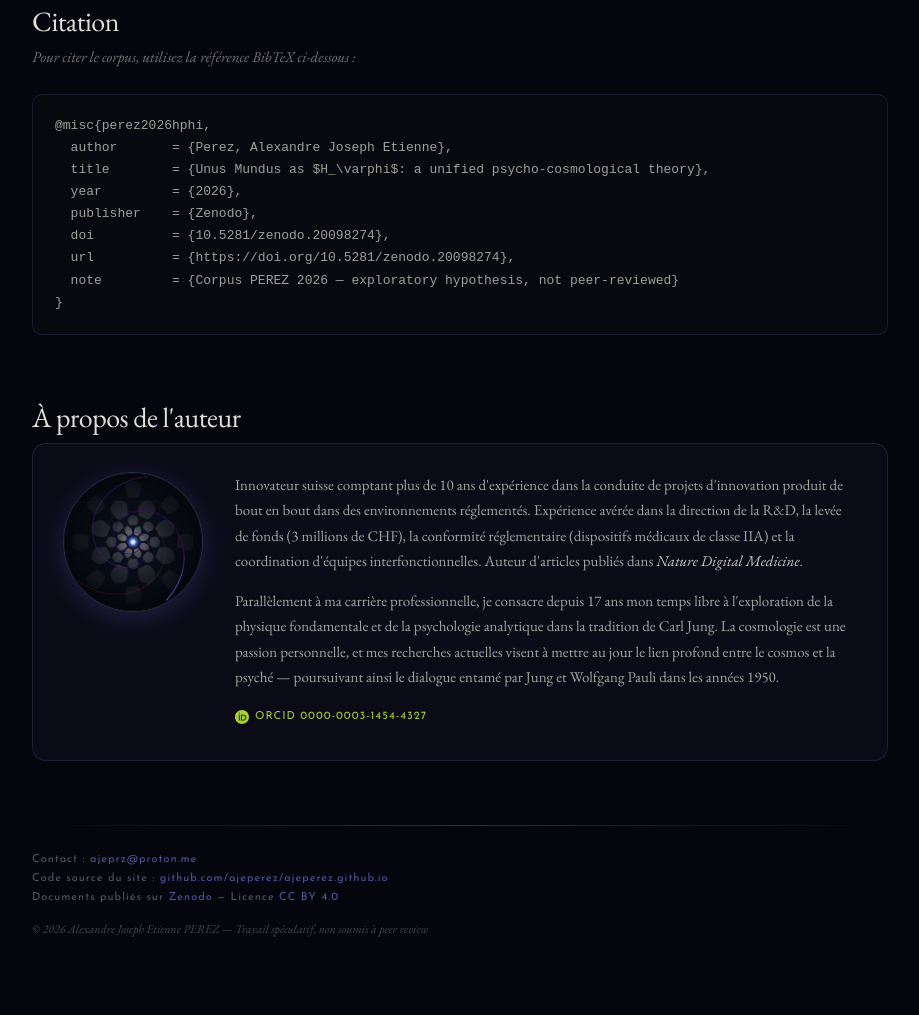
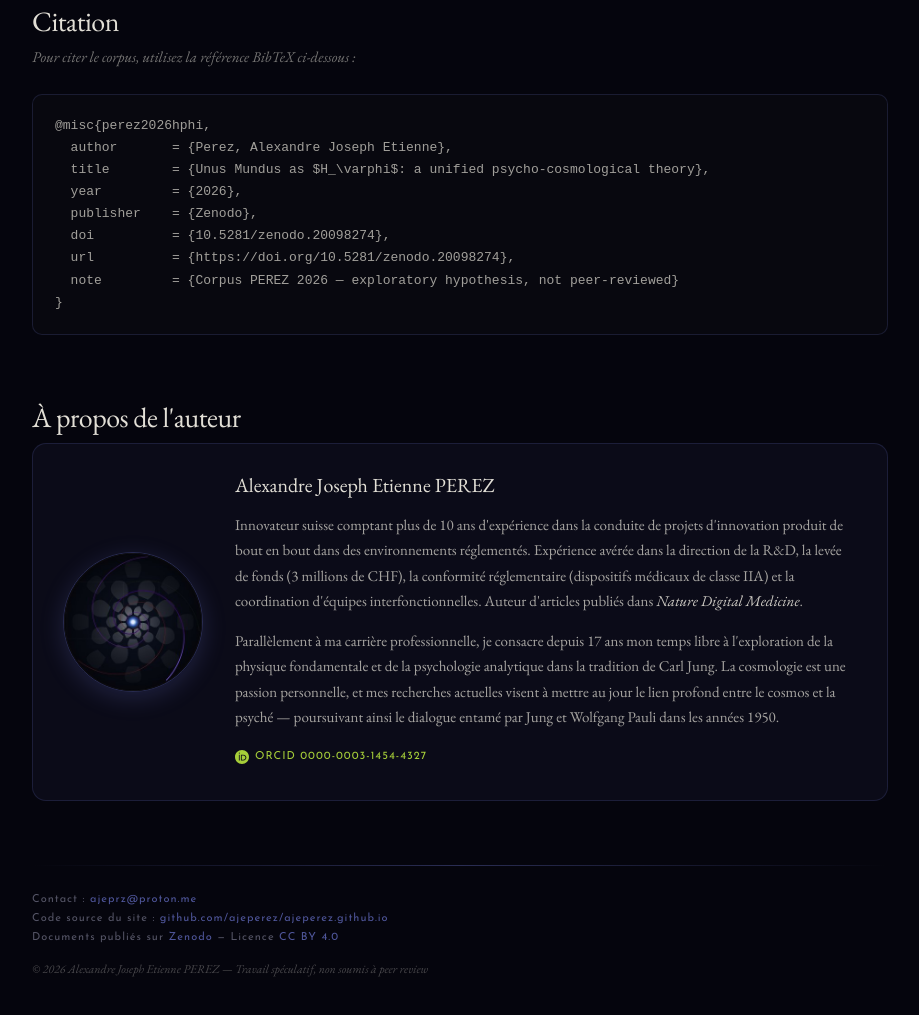
Before and after one commit to ajeperez/ajeperez.github.io, a plain HTML site: page index.html in a window 1280 px wide. Shown: the part 2301-3316 px from the top of the page, without its empty margins (180-1099 px from the left). Drawn offline with nearby package versions, Linux system fonts and the light colour scheme.

Commit message:
Ajout nom en titre de la section À propos

```diff
--- a/assets/css/style.css
+++ b/assets/css/style.css
@@ -433,7 +433,7 @@ a {
 .about-card {
   display: flex;
   gap: 32px;
-  align-items: flex-start;
+  align-items: center;
   background: #0b0b18;
   border: 1px solid rgba(129, 140, 248, 0.15);
   border-radius: 14px;
@@ -463,6 +463,15 @@ a {
   font-size: 15px;
   line-height: 1.7;
   color: rgba(226, 223, 214, 0.72);
+}
+
+.about-name {
+  font-family: 'EB Garamond', serif;
+  font-size: 20px;
+  font-weight: 400;
+  color: #e2dfd6;
+  line-height: 1.3;
+  margin-bottom: 14px;
 }
 
 .about-text p {
--- a/index.html
+++ b/index.html
@@ -266,6 +266,7 @@
         <img src="assets/img/avatar_fibonacci.jpg" alt="Alexandre Joseph Etienne PEREZ" width="140" height="140" loading="lazy">
       </div>
       <div class="about-text">
+        <h3 class="about-name">Alexandre Joseph Etienne PEREZ</h3>
         <p data-fr="Innovateur suisse comptant plus de 10 ans d'expérience dans la conduite de projets d'innovation produit de bout en bout dans des environnements réglementés. Expérience avérée dans la direction de la R&amp;D, la levée de fonds (3 millions de CHF), la conformité réglementaire (dispositifs médicaux de classe IIA) et la coordination d'équipes interfonctionnelles. Auteur d'articles publiés dans &lt;em&gt;Nature Digital Medicine&lt;/em&gt;."
            data-en="Swiss innovator with over 10 years of experience leading end-to-end product innovation projects in regulated environments. Proven track record in R&amp;D leadership, fundraising (CHF 3 million), regulatory compliance (Class IIA medical devices) and cross-functional team coordination. Author of articles published in &lt;em&gt;Nature Digital Medicine&lt;/em&gt;.">
           Innovateur suisse comptant plus de 10 ans d'expérience dans la conduite de projets d'innovation produit de bout en bout dans des environnements réglementés. Expérience avérée dans la direction de la R&amp;D, la levée de fonds (3 millions de CHF), la conformité réglementaire (dispositifs médicaux de classe IIA) et la coordination d'équipes interfonctionnelles. Auteur d'articles publiés dans <em>Nature Digital Medicine</em>.
```
